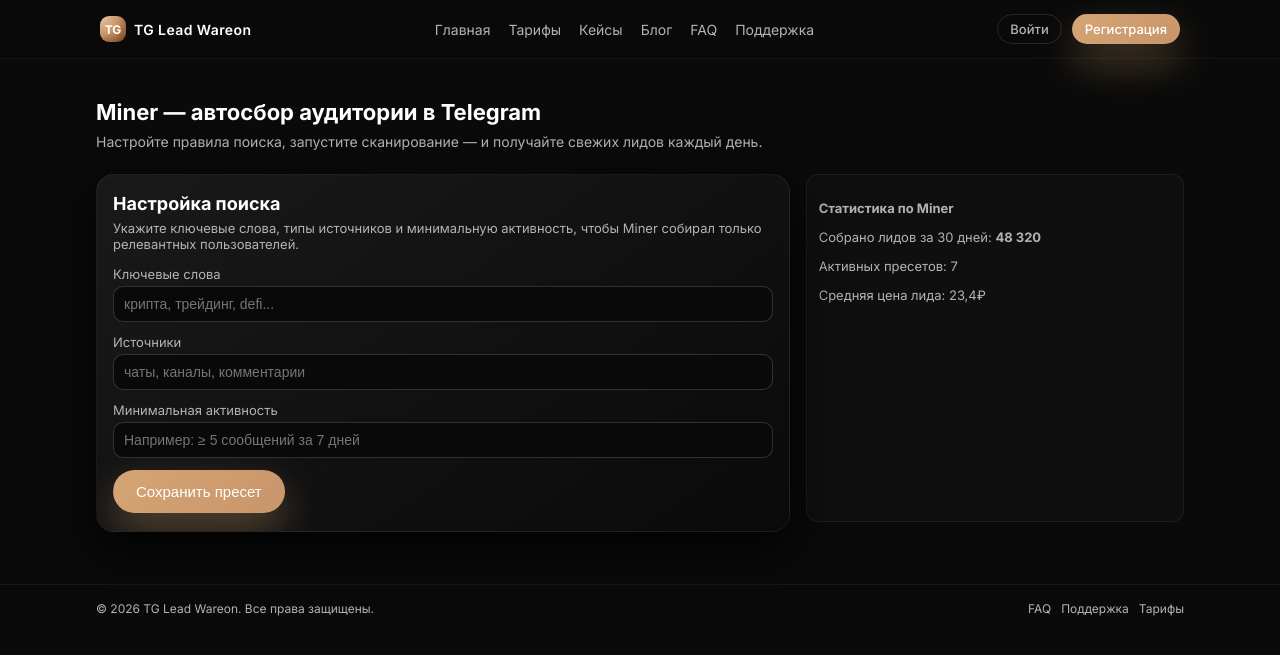
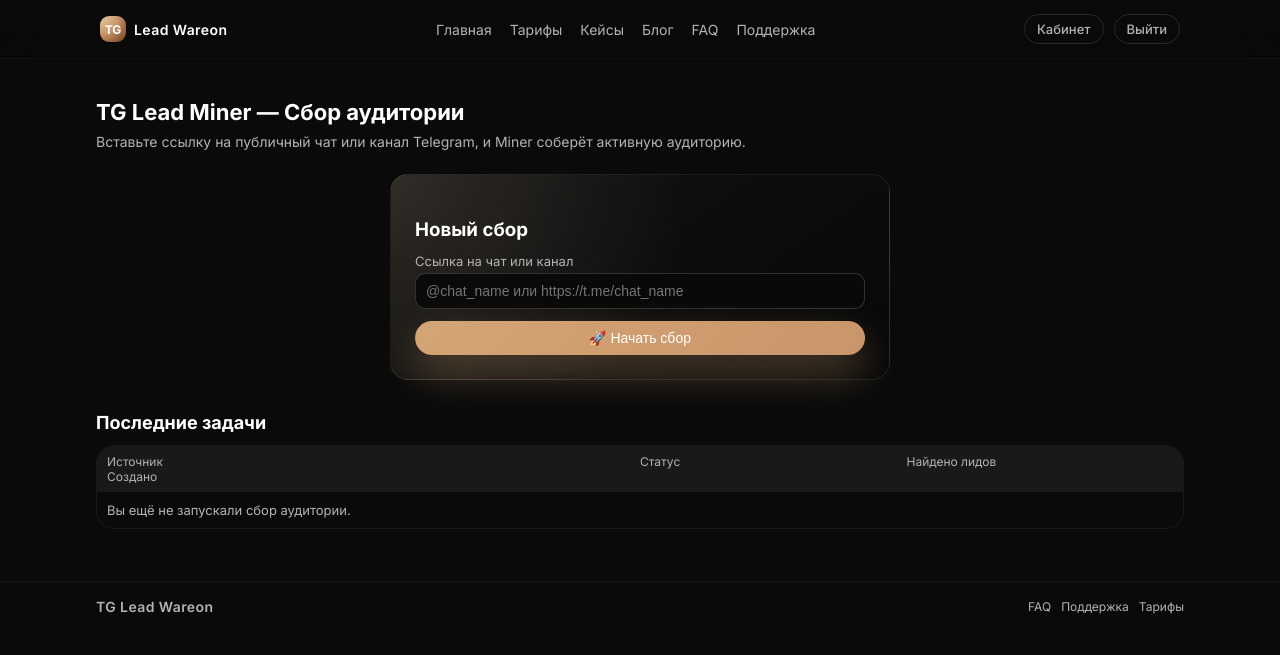
Before and after one commit to dzalil206-commits/lead-ecosystem, a Flask app: page /miner in a window 1280 px wide. Shown: the top 655 px of the page. Run offline with Flask 3, Linux system fonts and the light colour scheme; a user stored in the database is signed in; data that the repository does not hold is empty.

Commit message:
Update miner.html

```diff
--- a/templates/miner.html
+++ b/templates/miner.html
@@ -3,76 +3,81 @@
 <head>
   <meta charset="UTF-8" />
   <meta name="viewport" content="width=device-width, initial-scale=1" />
-  <title>TG Lead Wareon — Miner</title>
+  <title>TG Lead Miner — Сбор аудитории</title>
   <link rel="stylesheet" href="{{ url_for('static', filename='css/style.css') }}" />
-  <link rel="preconnect" href="https://fonts.googleapis.com" />
-  <link rel="preconnect" href="https://fonts.gstatic.com" crossorigin />
   <link href="https://fonts.googleapis.com/css2?family=Inter:wght@400;500;600;700&display=swap" rel="stylesheet" />
 </head>
 <body class="page-dark">
 <header class="site-header">
     <div class="container header-inner">
-    <a href="{ url_for('index') }" class="logo">
-      <div class="logo-mark">TG</div>
-      <div class="logo-text">TG Lead Wareon</div>
+        <a href="{{ url_for('index') }}" class="logo">
+            <span class="logo-mark">TG</span>
+            <span class="logo-text">Lead Wareon</span>
         </a>
         <nav class="nav-main">
-      <a href="{ url_for('index') }">Главная</a>
-      <a href="{ url_for('pricing') }">Тарифы</a>
-      <a href="{ url_for('cases') }">Кейсы</a>
-      <a href="{ url_for('blog') }">Блог</a>
-      <a href="{ url_for('faq') }">FAQ</a>
-      <a href="{ url_for('support') }">Поддержка</a>
+            <a href="{{ url_for('index') }}">Главная</a>
+            <a href="{{ url_for('pricing') }}">Тарифы</a>
+            <a href="{{ url_for('cases') }}">Кейсы</a>
+            <a href="{{ url_for('blog') }}">Блог</a>
+            <a href="{{ url_for('faq') }}">FAQ</a>
+            <a href="{{ url_for('support') }}">Поддержка</a>
         </nav>
         <div class="header-actions">
-      <a href="{ url_for('login') }" class="btn btn-ghost btn-sm">Войти</a>
-      <a href="{ url_for('register') }" class="btn btn-primary btn-sm">Регистрация</a>
+            <a href="{{ url_for('dashboard') }}" class="btn btn-ghost btn-sm">Кабинет</a>
+            <a href="{{ url_for('logout') }}" class="btn btn-ghost btn-sm">Выйти</a>
         </div>
-    <button class="nav-toggle" type="button" aria-label="Открыть меню"><span></span><span></span></button>
+        <button class="nav-toggle" aria-label="Открыть меню"><span></span><span></span></button>
     </div>
 </header>
+
 <main>
-
     <section class="section">
         <div class="container">
-    <div class="section-header" data-reveal>
-      <h2>Miner — автосбор аудитории в Telegram</h2>
-      <p>Настройте правила поиска, запустите сканирование — и получайте свежих лидов каждый день.</p>
+            <div class="section-header">
+                <h2>TG Lead Miner — Сбор аудитории</h2>
+                <p>Вставьте ссылку на публичный чат или канал Telegram, и Miner соберёт активную аудиторию.</p>
             </div>
-    <div class="buy-layout" data-reveal>
-      <div class="card-hover miner-panel">
-        <h2>Настройка поиска</h2>
-        <p>Укажите ключевые слова, типы источников и минимальную активность, чтобы Miner собирал только релевантных пользователей.</p>
-        <form class="miner-form" method="post" action="#" onsubmit="return false;">
-          <div class="field">
-            <label>Ключевые слова</label>
-            <input type="text" placeholder="крипта, трейдинг, defi..." />
+
+            {% with messages = get_flashed_messages(with_categories=true) %}
+                {% if messages %}
+                    {% for category, message in messages %}
+                        <div style="padding:12px;border-radius:8px;margin-bottom:16px;background:{% if category == 'error' %}rgba(255,107,107,0.1){% else %}rgba(59,232,140,0.1){% endif %};color:{% if category == 'error' %}#ff6b6b{% else %}#3be88c{% endif %};font-size:13px;">{{ message }}</div>
+                    {% endfor %}
+                {% endif %}
+            {% endwith %}
+
+            <div class="glass" style="padding:24px;border-radius:18px;max-width:500px;margin:0 auto 32px;">
+                <h3 style="margin-bottom:12px;">Новый сбор</h3>
+                <form method="POST" action="{{ url_for('miner_collect') }}">
+                    <div class="field" style="margin-bottom:12px;">
+                        <label>Ссылка на чат или канал</label>
+                        <input name="link" type="text" required placeholder="@chat_name или https://t.me/chat_name" style="width:100%;">
                     </div>
-          <div class="field">
-            <label>Источники</label>
-            <input type="text" placeholder="чаты, каналы, комментарии" />
-          </div>
-          <div class="field">
-            <label>Минимальная активность</label>
-            <input type="text" placeholder="Например: ≥ 5 сообщений за 7 дней" />
-          </div>
-          <button class="btn btn-primary btn-lg" type="submit">Сохранить пресет</button>
+                    <button type="submit" class="btn btn-primary btn-full">🚀 Начать сбор</button>
                 </form>
             </div>
-      <div class="summary-card">
-        <p><strong>Статистика по Miner</strong></p>
-        <p>Собрано лидов за 30 дней: <strong>{{ miner_leads_30d or '48 320' }}</strong></p>
-        <p>Активных пресетов: {{ miner_presets_count or 7 }}</p>
-        <p>Средняя цена лида: {{ miner_cpl or '23,4₽' }}</p>
+
+            <h2 style="font-size:18px;margin-bottom:12px;">Последние задачи</h2>
+            <div class="table-minimal">
+                <div class="table-head"><span>Источник</span><span>Статус</span><span>Найдено лидов</span><span>Создано</span></div>
+                {% for job in miner_jobs or [] %}
+                <div class="table-row">
+                    <span>{{ job.source_link[:30] }}...</span>
+                    <span>{{ job.status }}</span>
+                    <span>{{ job.leads_count }}</span>
+                    <span>{{ job.created_at[:10] }}</span>
                 </div>
+                {% else %}
+                <div class="table-empty">Вы ещё не запускали сбор аудитории.</div>
+                {% endfor %}
             </div>
         </div>
     </section>
+</main>
 
-</main>
 <footer class="site-footer">
     <div class="container footer-inner">
-    <div>© {{ current_year or 2026 }} TG Lead Wareon. Все права защищены.</div>
+        <div class="footer-left"><span class="logo-text">TG Lead Wareon</span></div>
         <div class="footer-links">
             <a href="{{ url_for('faq') }}">FAQ</a>
             <a href="{{ url_for('support') }}">Поддержка</a>
@@ -80,6 +85,7 @@
         </div>
     </div>
 </footer>
+
 <script src="{{ url_for('static', filename='script.js') }}"></script>
 </body>
 </html>
```
Lines whose indentation alone changed are shown as unchanged.
